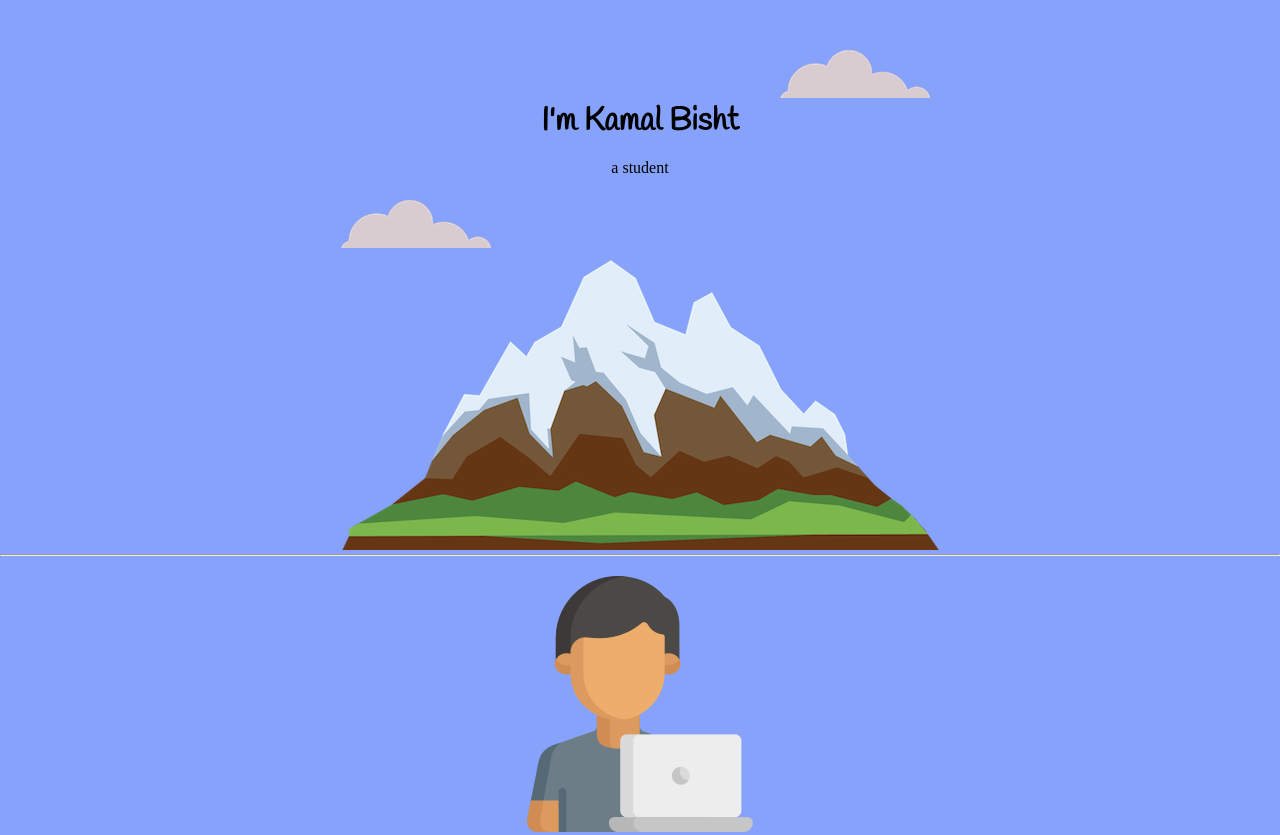
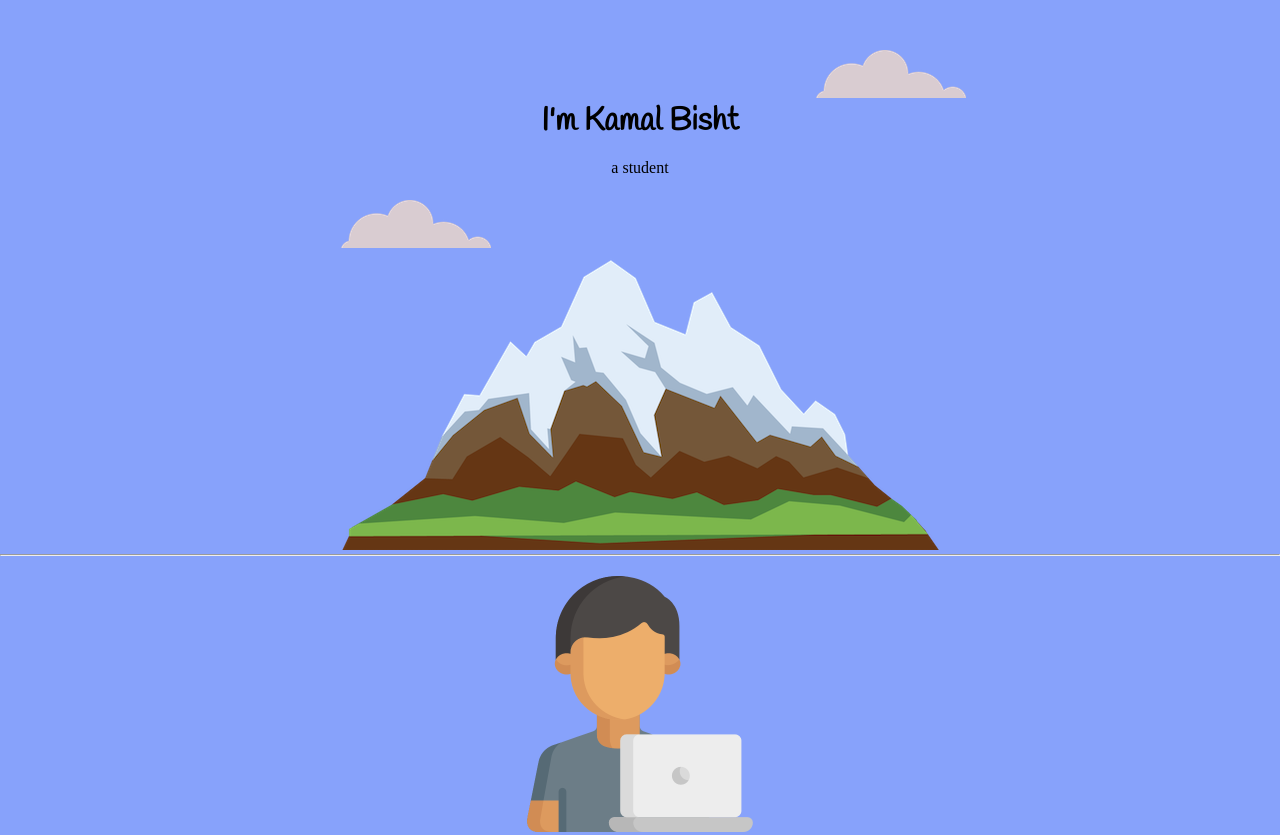
Before and after one commit to KamallBishtt/personal-site, a plain HTML site: page index.html in a window 1280 px wide. Shown: the top 835 px of the page. Drawn offline with Linux system fonts and the light colour scheme; a web font is replaced by a local one.

Commit message:
Update styles.css

```diff
--- a/css-styles/styles.css
+++ b/css-styles/styles.css
@@ -43,7 +43,7 @@ background-color: #87A2FB;
 .topcloud {
   position: absolute;
   top: 50px;
-  right: 350px;
+  margin-left: 475px;
 }
 
 .bottomcloud {
```
